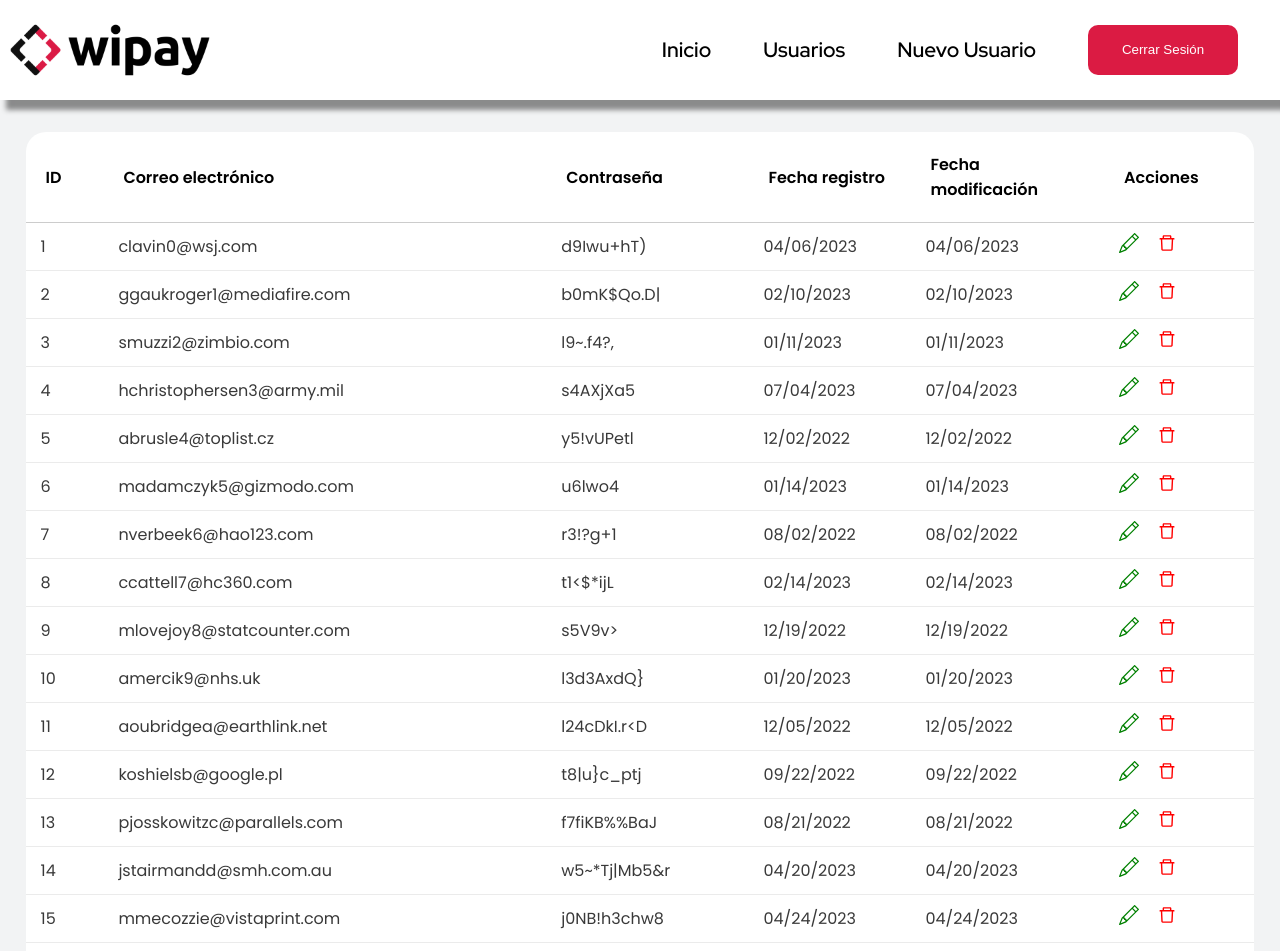
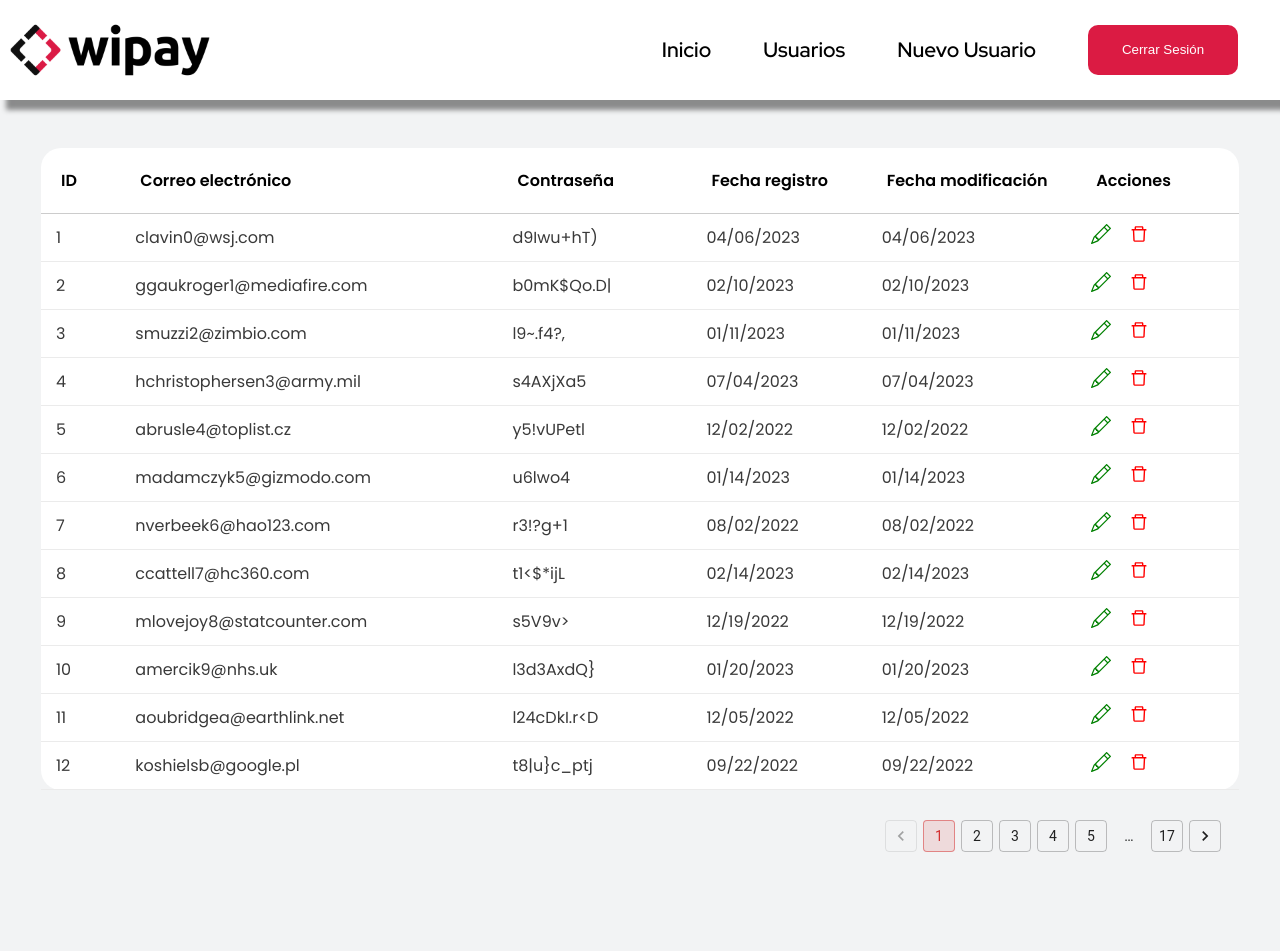
Before and after one commit to Moyrasc/Prueba-Tecnica-Wipay, a React (Vite) app: page /usuarios in a window 1280 px wide. Shown: the top 951 px of the page. After the commit the page ends 868 px from the top, so only its background shows below. Built offline with nearby package versions, Linux system fonts and the light colour scheme; sample sign-in values are in the browser's storage.

Commit message:
implement pagination

```diff
--- a/package.json
+++ b/package.json
@@ -10,6 +10,9 @@
     "preview": "vite preview"
   },
   "dependencies": {
+    "@emotion/react": "^11.11.1",
+    "@emotion/styled": "^11.11.0",
+    "@mui/material": "^5.14.1",
     "react": "^18.2.0",
     "react-dom": "^18.2.0",
     "react-icons": "^4.10.1",
--- a/src/components/Form/FormStyle.jsx
+++ b/src/components/Form/FormStyle.jsx
@@ -11,8 +11,8 @@ const Container = styled.div`
     justify-content: center;
     align-items: center;
     -webkit-box-shadow: 10px 10px 5px 0px rgba(0,0,0,0.14);
--moz-box-shadow: 10px 10px 5px 0px rgba(0,0,0,0.14);
-box-shadow: 10px 10px 5px 0px rgba(0,0,0,0.14);
+    -moz-box-shadow: 10px 10px 5px 0px rgba(0,0,0,0.14);
+    box-shadow: 10px 10px 5px 0px rgba(0,0,0,0.14);
 `
 const FormContainer = styled.div`
 align-items: center;
--- /dev/null
+++ b/src/components/Pagination/CustomPagination.jsx
@@ -0,0 +1,28 @@
+import Pagination from '@mui/material/Pagination'
+import Stack from '@mui/material/Stack'
+
+const CustomPagination = ({ totalItems, itemsPerPage, currentPage, onPageChange }) => {
+  const totalPages = Math.ceil(totalItems / itemsPerPage)
+
+  const handlePageChange = (e, newPage) => {
+    onPageChange(newPage)
+  }
+
+  return (
+    <div style={{ width: '100%', display: 'flex', justifyContent: 'flex-end', paddingRight: '2.5rem' }}>
+      <Stack spacing={2} style={{ display: 'flex', justifyContent: 'center', marginTop: '30px', alignItems: 'center' }}>
+        <Pagination
+          count={totalPages}
+          page={currentPage}
+          shape='rounded'
+          onChange={handlePageChange}
+          variant='outlined'
+          size='medium'
+          color='error'
+        />
+      </Stack>
+    </div>
+  )
+}
+
+export default CustomPagination
--- /dev/null
+++ b/src/components/Pagination/CustomPaginationStyled.jsx
@@ -0,0 +1,15 @@
+import styled from 'styled-components'
+
+const Container = styled.div`
+display: flex;
+    width: 100%;
+    flex-direction: column;
+    justify-content: space-between;
+    align-items: center;
+    padding: 1rem;
+
+`
+
+export {
+  Container
+}
--- a/src/components/Table/Table.jsx
+++ b/src/components/Table/Table.jsx
@@ -5,12 +5,16 @@ import { useNavigate } from 'react-router-dom'
 import { useData } from '../../context/DataContext'
 import Modal from '../Modal/Modal'
 import { useState } from 'react'
+import CustomPagination from '../Pagination/CustomPagination'
+import { Container } from '../Pagination/CustomPaginationStyled'
 
 const Table = () => {
   const [id, setId] = useState()
   const { data, deleteUser } = useData()
   const navigate = useNavigate()
   const [isModalOpen, setModalOpen] = useState(false)
+  const [currentPage, setCurrentPage] = useState(1)
+  const itemsPerPage = 12
 
   const handleClick = (user) => {
     navigate('/edit/' + user.id)
@@ -28,8 +32,17 @@ const Table = () => {
 
     setModalOpen(false)
   }
+  // Lógica para cambiar de página
+  const handlePageChange = (newPage) => {
+    setCurrentPage(newPage)
+  }
+  // Lógica para calcular el índice del primer y último elemento en la página actual
+  const indexOfLastItem = currentPage * itemsPerPage
+  const indexOfFirstItem = indexOfLastItem - itemsPerPage
+  const currentItems = data.slice(indexOfFirstItem, indexOfLastItem)
+
   return (
-    <>
+    <Container>
       <StyledTable>
         <thead>
           <tr>
@@ -42,7 +55,7 @@ const Table = () => {
           </tr>
         </thead>
         <tbody>
-          {data.map((user, i) => {
+          {currentItems.map((user, i) => {
             return (
               <tr key={user.id}>
                 <td>{user.id}</td>
@@ -63,7 +76,13 @@ const Table = () => {
       {isModalOpen && (
         <Modal closeModal={handleCloseModal} handleDeleteUser={() => handleDeleteUser(id)} />
       )}
-    </>
+      <CustomPagination
+        totalItems={data.length}
+        itemsPerPage={itemsPerPage}
+        currentPage={currentPage}
+        onPageChange={handlePageChange}
+      />
+    </Container>
   )
 }
 
--- a/src/components/Table/TableStyled.jsx
+++ b/src/components/Table/TableStyled.jsx
@@ -1,10 +1,4 @@
 import styled from 'styled-components'
-const FilterTable = styled.div`
-  display: flex;
-  height: 50px;
-  margin: 30px 0px;
-
-`
 
 const StyledTable = styled.table`
     margin-top:2rem;
@@ -12,6 +6,7 @@ const StyledTable = styled.table`
     width: 96%;
     background-color: #ffffff;
     border-radius: 20px;
+
     td {
         border-bottom: 1px solid #EBEBEB;
         color: #393939;
@@ -37,7 +32,6 @@ const StyledTable = styled.table`
 `
 
 export {
-  StyledTable,
-  FilterTable
+  StyledTable
 
 }
```
Also changed, not shown: 1 other file (tests, documents, lock files or other folders).
